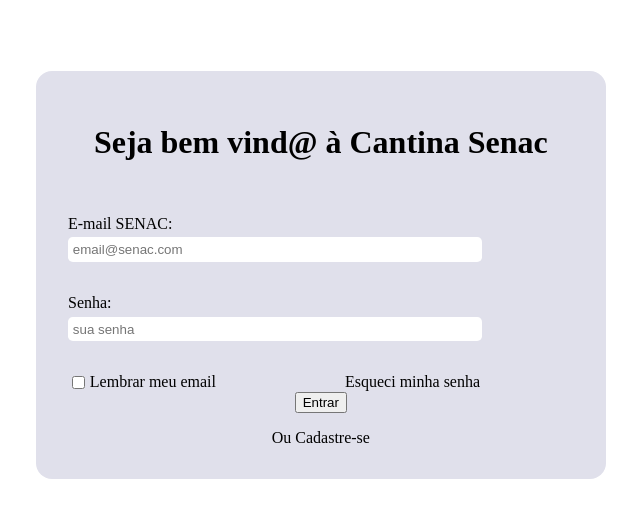
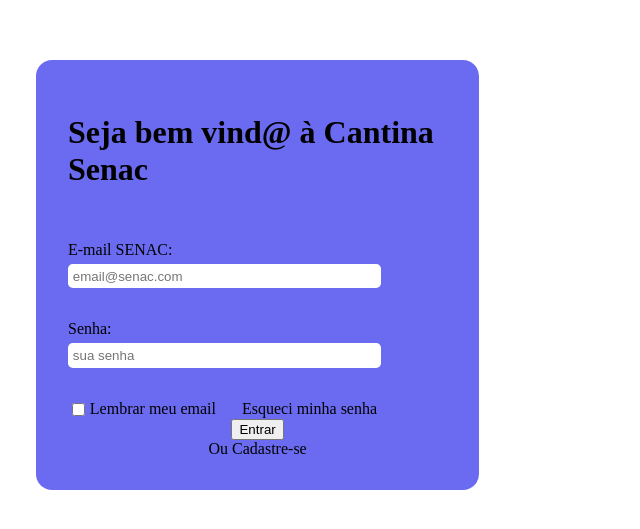
Before and after one commit to prof-lucas-senac/cantina-senac-2025-front, an Angular app: page / in a window 1280 px wide. Shown: the part 133-662 px from the top of the page, without its empty margins (540-1180 px from the left). Built offline with nearby package versions, Linux system fonts and the light colour scheme.

Commit message:
Testes e ajustes na tela de login

```diff
--- a/angular.json
+++ b/angular.json
@@ -92,5 +92,8 @@
         }
       }
     }
+  },
+  "cli": {
+    "analytics": false
   }
 }
--- a/src/app/components/login/login.component.css
+++ b/src/app/components/login/login.component.css
@@ -9,9 +9,9 @@
 
 .div-formulario
 {
-    background-color: #e0e0eb;
-    width: 40%;
-    margin-right: 10%;
+    background-color: #6b6bf1;
+    width: 30%;
+    margin-right: 20%;
     padding: 2rem;
     border-radius: 1rem;
 }
@@ -54,6 +54,13 @@ a
 {
     text-decoration: none;
     color: black;
+
+}
+
+.div-esqueci-senha
+{
+    display: flex;
+    margin-bottom: 10rm;
 }
 
 .div-lembrar-email
@@ -70,7 +77,7 @@ a
 {
     display: flex;
     justify-content: center;
-    margin-bottom: 1rem;
+    margin-bottom: 0rem;
 }
 
 .div-cadastre-se
--- a/src/app/components/login/login.component.html
+++ b/src/app/components/login/login.component.html
@@ -19,7 +19,9 @@
                 <input type="checkbox" id="lembrarEmail">
                 <label for="lembrarEmail">Lembrar meu email</label>
             </div>
+            <div class="div-esqueci-senha">
             <a href="#">Esqueci minha senha</a>
+            </div>
         </div>
         <div class="div-button-entrar">
             <button>Entrar</button>
```
Also changed, not shown: 1 other file (tests, documents, lock files or other folders).
